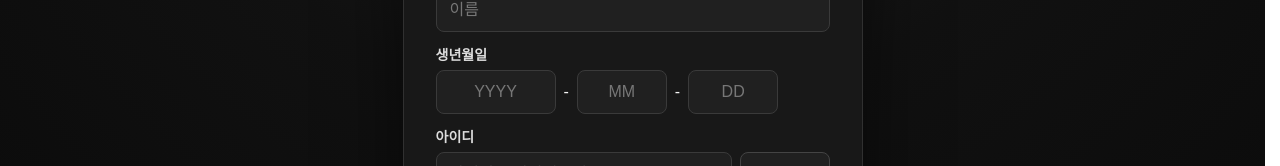
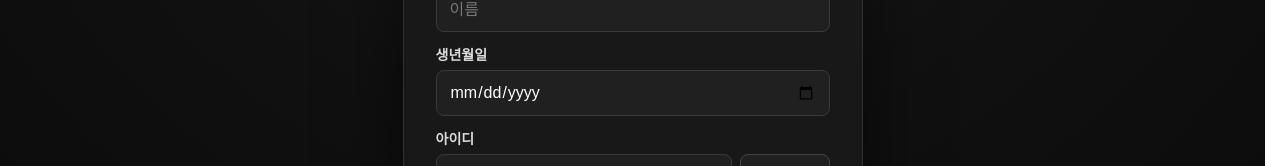
Before and after one commit to ahnjh97/SmartTicketing, a React app in the folder frontend/: page /signup in a window 1280 px wide. Shown: the part 399-565 px from the top of the page. Built offline with nearby package versions, Linux system fonts and the light colour scheme; no server answers; the HTML template or start-up script is replaced by a standard one.

Commit message:
fix: 생년월일 날짜 선택 및 직접입력 제한

```diff
--- a/frontend/src/pages/SignupPage.jsx
+++ b/frontend/src/pages/SignupPage.jsx
@@ -18,30 +18,14 @@ export default function SignupPage() {
     const [name, setName] =
         useState("");
 
-    const birthYearRef =
-        useRef(null);
-
-    const birthMonthRef =
-        useRef(null);
-
-    const birthDayRef =
-        useRef(null);
-
-    const [birthYear, setBirthYear] =
+    const [birthDate, setBirthDate] =
         useState("");
 
-    const [birthMonth, setBirthMonth] =
-        useState("");
+    const currentDate =
+        new Date().toISOString().slice(0, 10);
 
-    const [birthDay, setBirthDay] =
-        useState("");
-
-    const birthDate =
-        birthYear.length === 4
-        && birthMonth.length === 2
-        && birthDay.length === 2
-            ? birthYear + "-" + birthMonth + "-" + birthDay
-            : "";
+    const minimumBirthDate =
+        "1900-01-01";
 
     const [loginId, setLoginId] =
         useState("");
@@ -166,41 +150,9 @@ export default function SignupPage() {
             [setError]
         );
 
-    function handleBirthYearChange(event) {
-        const value =
-            event.target.value
-                .replace(/\D/g, "")
-                .slice(0, 4);
-
-        setBirthYear(value);
+    function handleBirthDateChange(event) {
+        setBirthDate(event.target.value);
         setError("");
-
-        if (value.length === 4) {
-            birthMonthRef.current?.focus();
-            birthMonthRef.current?.select();
-        }
-    }
-
-    function handleBirthMonthChange(event) {
-        const value =
-            event.target.value
-                .replace(/\D/g, "")
-                .slice(0, 2);
-
-        setBirthMonth(value);
-
-        if (value.length === 2) {
-            birthDayRef.current?.focus();
-            birthDayRef.current?.select();
-        }
-    }
-
-    function handleBirthDayChange(event) {
-        setBirthDay(
-            event.target.value
-                .replace(/\D/g, "")
-                .slice(0, 2)
-        );
     }
 
     function handleLoginIdChange(event) {
@@ -226,19 +178,8 @@ export default function SignupPage() {
     function handleSubmit(event) {
         event.preventDefault();
 
-        const year = Number(birthYear);
-        const month = Number(birthMonth);
-        const day = Number(birthDay);
-        if (
-            birthYear.length !== 4 ||
-            birthMonth.length !== 2 ||
-            month < 1 ||
-            month > 12 ||
-            birthDay.length !== 2 ||
-            day < 1 ||
-            day > new Date(year, month, 0).getDate()
-        ) {
-            setError("올바른 생년월일을 입력해주세요.");
+        if (!birthDate) {
+            setError("생년월일을 입력해주세요.");
             return;
         }
 
@@ -329,47 +270,16 @@ export default function SignupPage() {
                     생년월일
                 </label>
 
-                <div className="birth-date-input-row">
-                    <input
-                        ref={birthYearRef}
-                        type="text"
-                        inputMode="numeric"
-                        value={birthYear}
-                        onChange={handleBirthYearChange}
-                        placeholder="YYYY"
-                        maxLength={4}
-                        aria-label="생년월일 년도"
-                        required
-                    />
-
-                    <span>-</span>
-
-                    <input
-                        ref={birthMonthRef}
-                        type="text"
-                        inputMode="numeric"
-                        value={birthMonth}
-                        onChange={handleBirthMonthChange}
-                        placeholder="MM"
-                        maxLength={2}
-                        aria-label="생년월일 월"
-                        required
-                    />
-
-                    <span>-</span>
-
-                    <input
-                        ref={birthDayRef}
-                        type="text"
-                        inputMode="numeric"
-                        value={birthDay}
-                        onChange={handleBirthDayChange}
-                        placeholder="DD"
-                        maxLength={2}
-                        aria-label="생년월일 일"
-                        required
-                    />
-                </div>
+                <input
+                    id="signup-birth-date"
+                    type="date"
+                    value={birthDate}
+                    onChange={handleBirthDateChange}
+                    min={minimumBirthDate}
+                    max={currentDate}
+                    aria-label="생년월일"
+                    required
+                />
 
                 <label htmlFor="signup-login-id">
                     아이디
```
